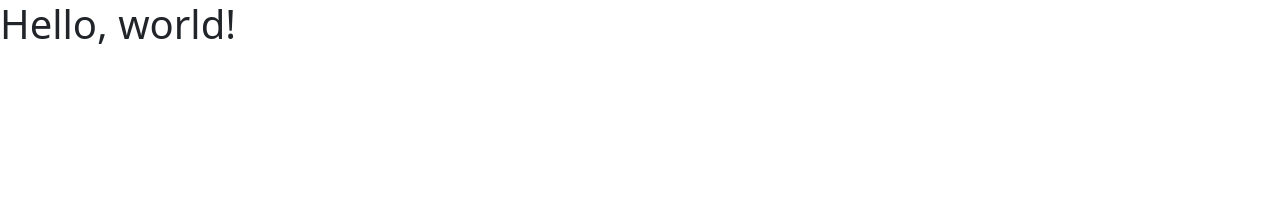
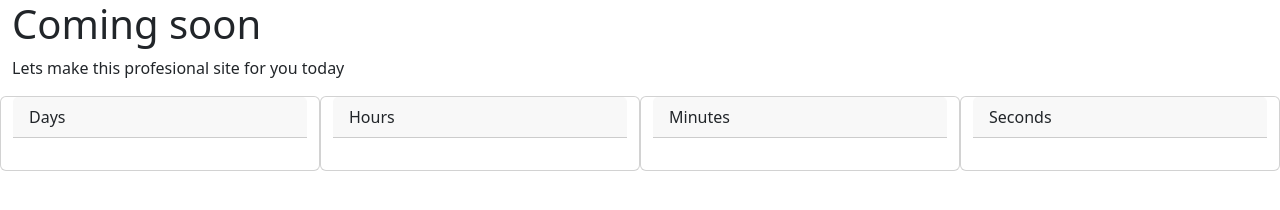
Before and after one commit to Johnson2017-stack/coming-soon-landing-page, a plain HTML site: page index.html in a window 1280 px wide. Drawn offline with nearby package versions, Linux system fonts and the light colour scheme.

Commit message:
added cards

```diff
--- a/index.html
+++ b/index.html
@@ -8,7 +8,40 @@
     <link href="https://cdn.jsdelivr.net/npm/bootstrap@5.3.0-alpha3/dist/css/bootstrap.min.css" rel="stylesheet" integrity="sha384-KK94CHFLLe+nY2dmCWGMq91rCGa5gtU4mk92HdvYe+M/SXH301p5ILy+dN9+nJOZ" crossorigin="anonymous">
 </head>
 <body>
-    <h1>Hello, world!</h1>
+    <main class="container-fluid">
+        <h1>Coming soon</h1>
+        <p>Lets make this profesional site for you today</p>
+        <div class="row">
+            <div class="card col">
+                <div class="card-header">
+                    Days
+                </div>
+                <div class="card-body" id="days">
+                </div>
+            </div>
+            <div class="card col">
+                <div class="card-header">
+                    Hours
+                </div>
+                <div class="card-body" id="hours">
+                </div>
+            </div>
+            <div class="card col">
+                <div class="card-header">
+                    Minutes
+                </div>
+                <div class="card-body" id="minutes">
+                </div>
+            </div>
+            <div class="card col">
+                <div class="card-header">
+                    Seconds
+                </div>
+                <div class="card-body" id="seconds">
+                </div>
+            </div>
+        </main>
+        </div>
     <script src="script.js"></script>
     <script src="https://cdn.jsdelivr.net/npm/bootstrap@5.3.0-alpha3/dist/js/bootstrap.bundle.min.js" integrity="sha384-ENjdO4Dr2bkBIFxQpeoTz1HIcje39Wm4jDKdf19U8gI4ddQ3GYNS7NTKfAdVQSZe" crossorigin="anonymous"></script>
 </body>
```
